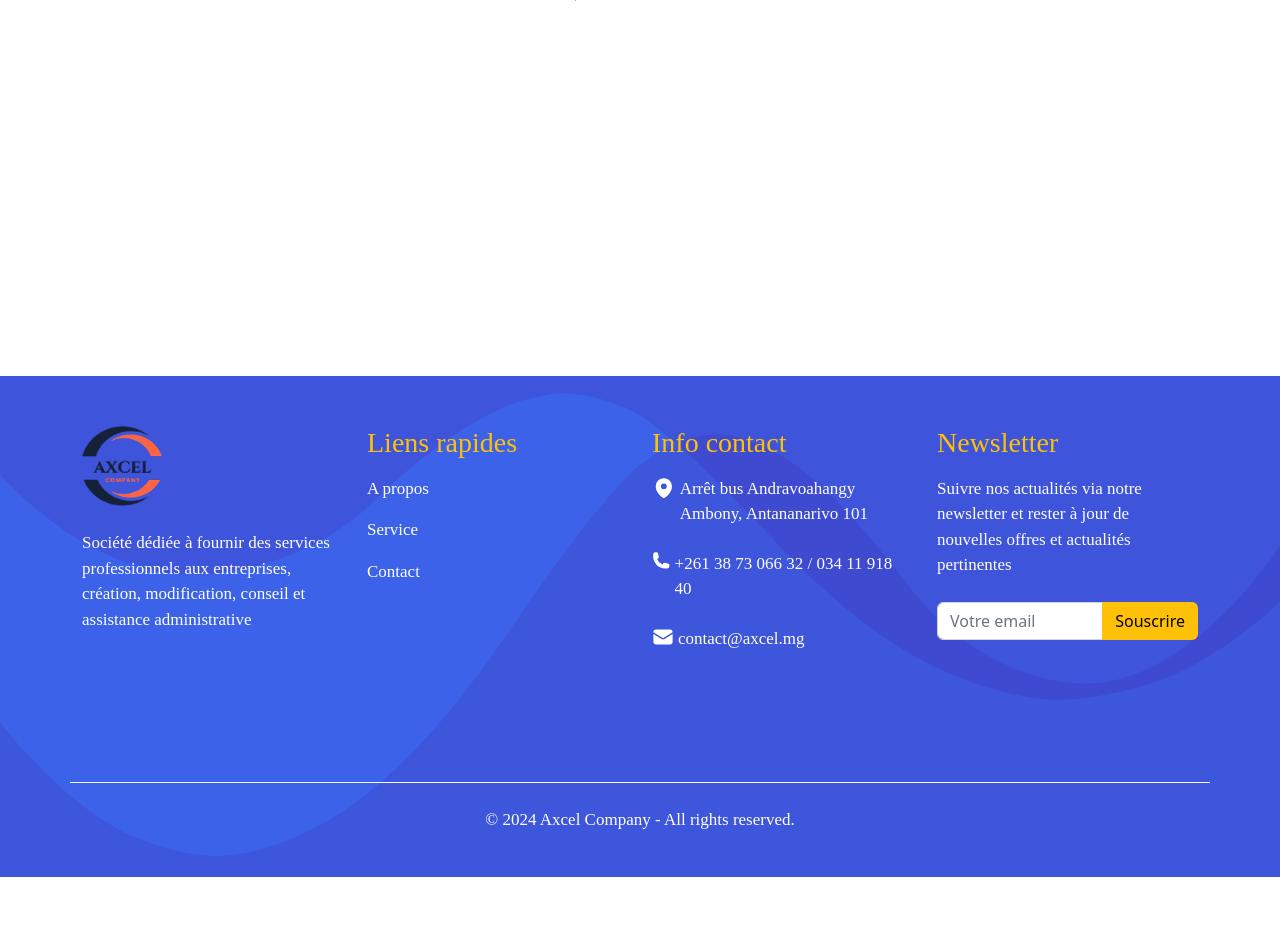
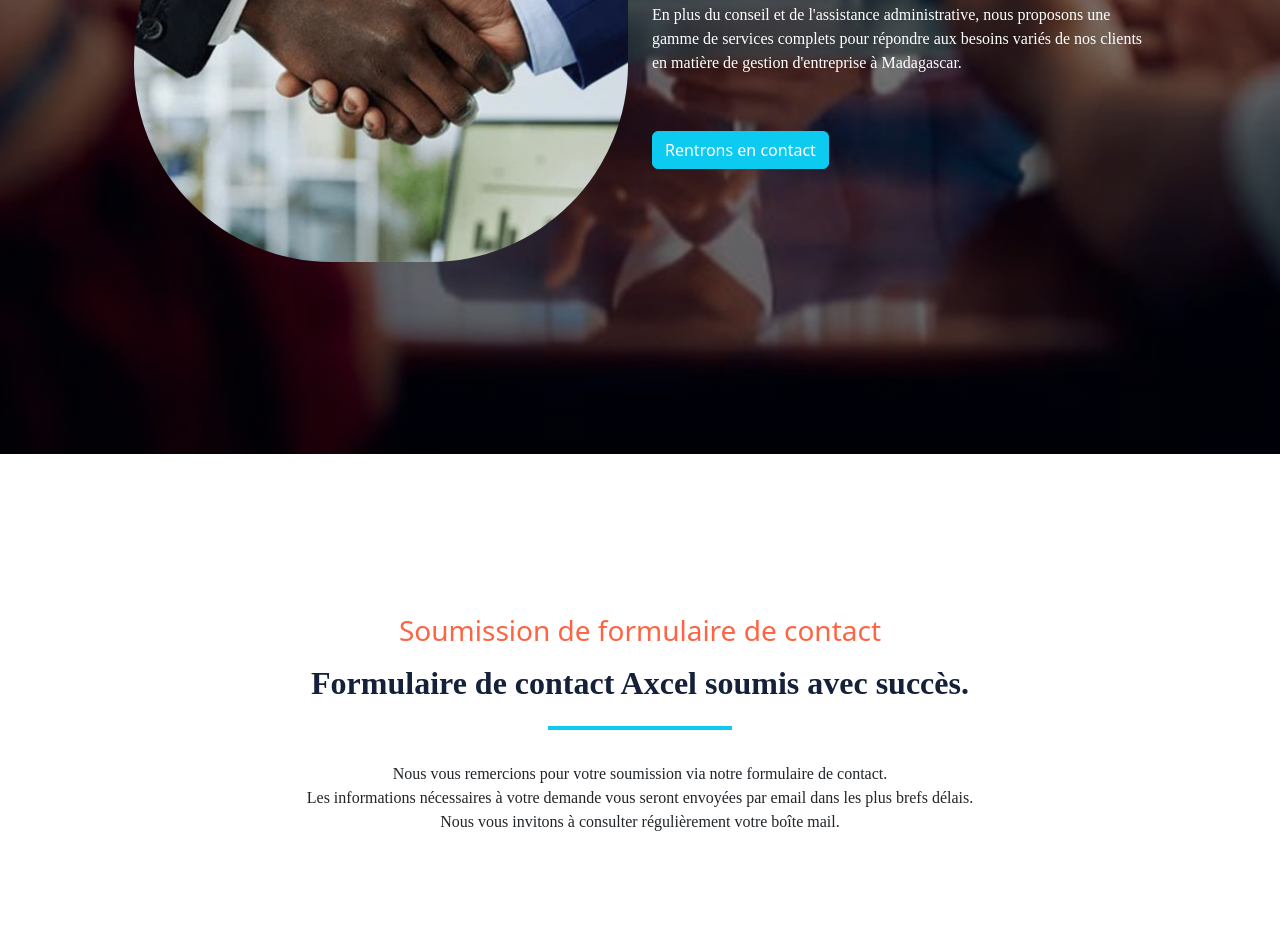
Before and after one commit to hrzmkl/axcel-project, a Next.js app: page /remerciement in a window 1280 px wide. Before the commit this address had no page. Shown: the part 600-1552 px from the top of the page. Before the commit the page ends 1477 px from the top, so only its background shows below. Built offline with nearby package versions, Linux system fonts and the light colour scheme; some icons are missing.

Commit message:
Add page:remerciement

```diff
--- /dev/null
+++ b/app/(pages)/remerciement/page.tsx
@@ -0,0 +1,38 @@
+import PageHero from '@/app/components/pageHero/pageHero'
+import React from "react";
+export const metadata = {
+  title: 'Remerciement - Axcel company',
+}
+
+export default function Page() {
+
+  return (
+    <>
+      <PageHero
+                imgSrc="/hands-image.jpg"
+                desc="En plus du conseil et de l'assistance administrative, nous proposons une gamme de services complets pour répondre aux besoins variés de nos clients en matière de gestion d'entreprise à Madagascar."
+                btnText="Rentrons en contact"
+        />
+        <div className="container-fluid py-5 px-0">
+            <div className="p-0 m-0">
+                <div className='container py-5'>
+                    <div className="row d-flex justify-content-center py-5">
+                        <div className="col d-none d-lg-block"></div>
+                        <div className="col col-lg-8 d-flex  flex-column justify-content-center align-items-center">
+                            <h5 className="card-title f-bold fs-3 axel-text-orange py-3">Soumission de formulaire de contact</h5>
+                            <h2 className="axel-text-blue fs-2 fw-bolder text-center">Formulaire de contact Axcel soumis avec succès.</h2>
+                            <div className="border border-info border-2 w-25 my-3"></div>
+                            <p className='py-3 text-center'>Nous vous remercions pour votre soumission via notre formulaire de contact.<br></br>Les informations nécessaires à votre demande vous seront envoyées par email dans les plus brefs délais.<br></br>Nous vous invitons à consulter régulièrement votre boîte mail.<br></br><br></br></p>
+
+                        </div>
+                        <div className="col d-none d-lg-block"></div>
+                    </div>
+
+                </div>
+            </div>
+        </div>
+
+
+    </>
+  )
+}
```
